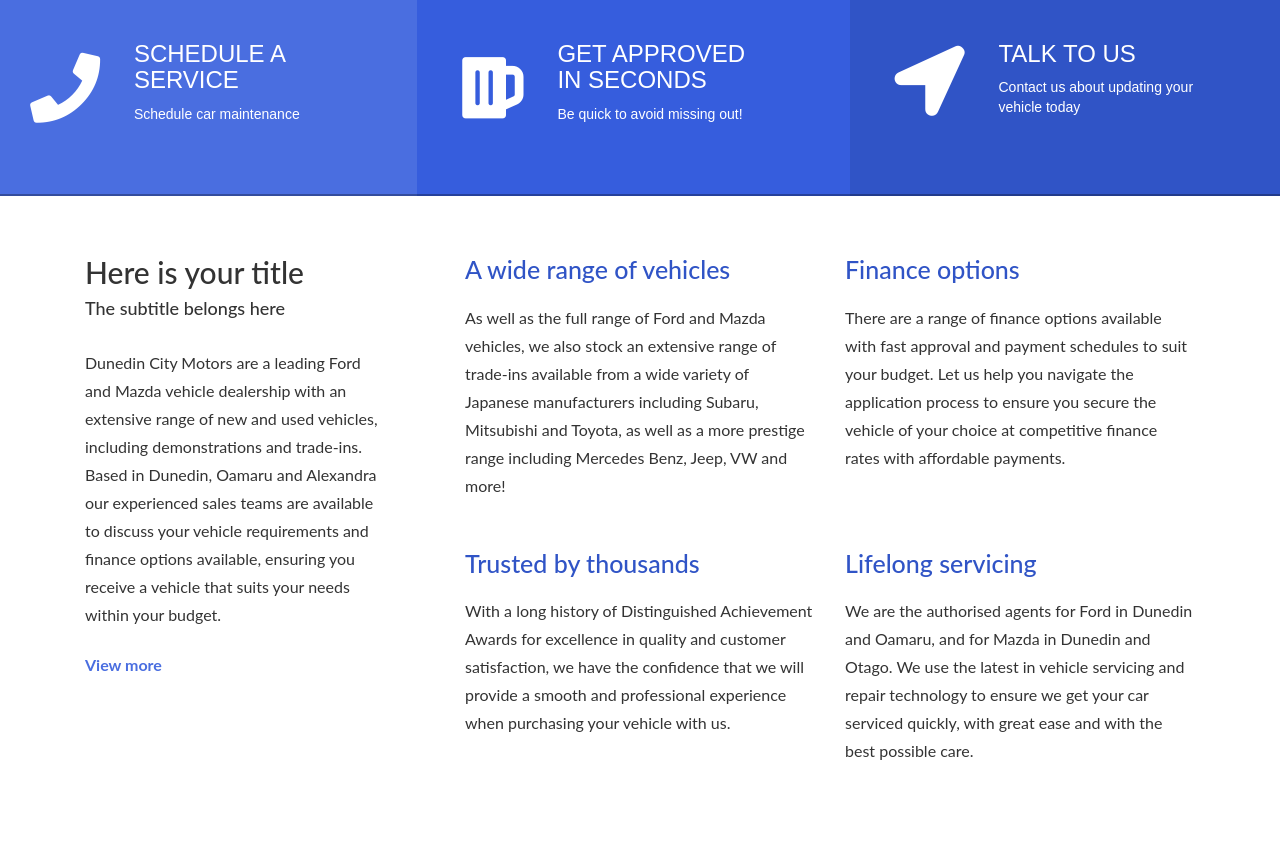
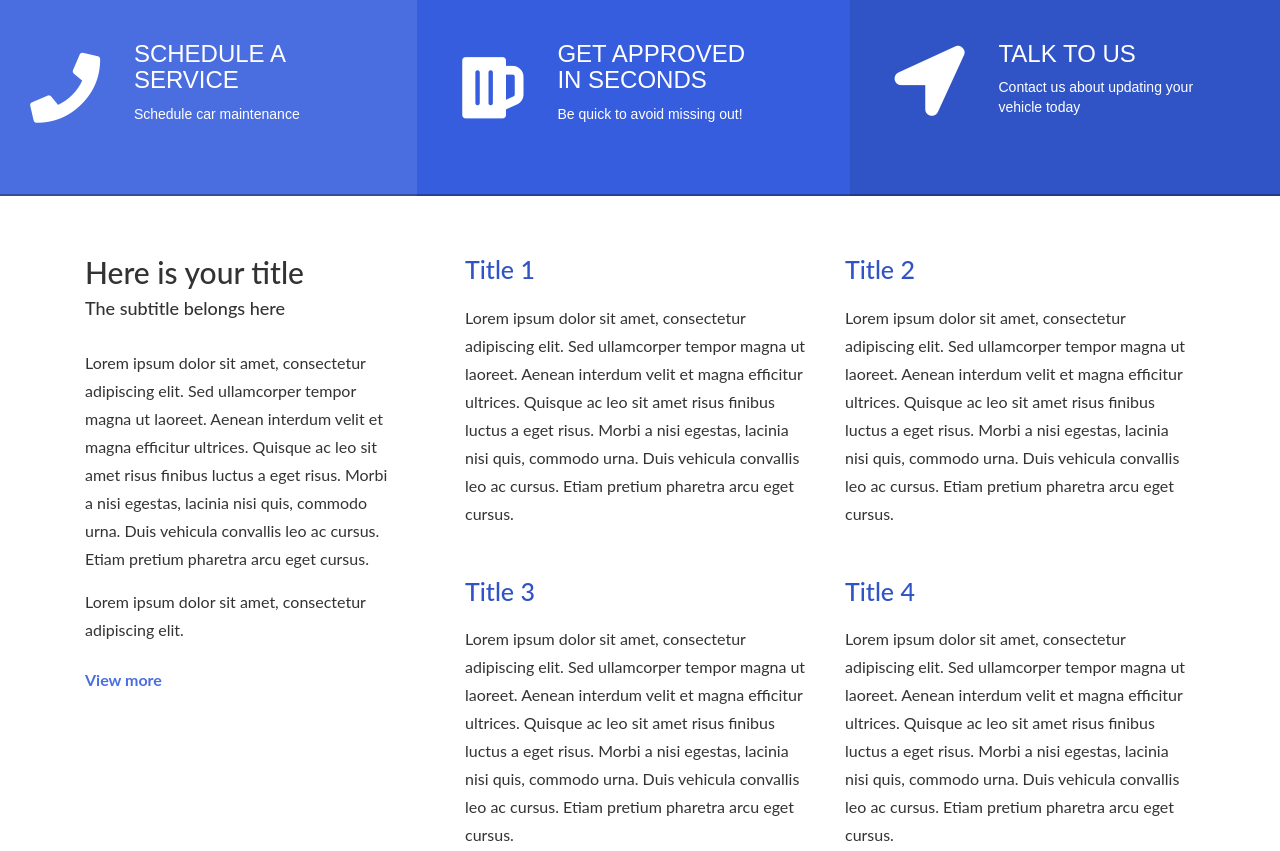
Before and after one commit to georgealexander/home-of-st-barnabas, a Jekyll site: the page built from index.html, in a window 1280 px wide and 900 px high, scrolled down 898 px, cut to the strip 6-857 px from the top of the window. Built offline with Jekyll 4.4.1, drawn with Linux system fonts in a browser that asks for light colours; nearby versions of some CDN libraries; some of the changed text lies outside the part shown.

Commit message:
adding work

```diff
--- a/_layouts/index.html
+++ b/_layouts/index.html
@@ -118,22 +118,30 @@
       <div class="col-md-8 col-sm-12 rhs">
         <div class="row">
           <div class="col-md-6 col-sm-12">
-            <h4>A wide range of vehicles</h4>
-            <p>As well as the full range of Ford and Mazda vehicles, we also stock an extensive range of trade-ins available from a wide variety of Japanese manufacturers including Subaru, Mitsubishi and Toyota, as well as a more prestige range including Mercedes Benz, Jeep, VW and more!</p>
+            <h4>Title 1</h4>
+            <p>
+              Lorem ipsum dolor sit amet, consectetur adipiscing elit. Sed ullamcorper tempor magna ut laoreet. Aenean interdum velit et magna efficitur ultrices. Quisque ac leo sit amet risus finibus luctus a eget risus. Morbi a nisi egestas, lacinia nisi quis, commodo urna. Duis vehicula convallis leo ac cursus. Etiam pretium pharetra arcu eget cursus.
+            </p>
           </div>
           <div class="col-md-6 col-sm-12">
-            <h4>Finance options</h4>
-            <p>There are a range of finance options available with fast approval and payment schedules to suit your budget. Let us help you navigate the application process to ensure you secure the vehicle of your choice at competitive finance rates with affordable payments.</p>
+            <h4>Title 2</h4>
+            <p>
+              Lorem ipsum dolor sit amet, consectetur adipiscing elit. Sed ullamcorper tempor magna ut laoreet. Aenean interdum velit et magna efficitur ultrices. Quisque ac leo sit amet risus finibus luctus a eget risus. Morbi a nisi egestas, lacinia nisi quis, commodo urna. Duis vehicula convallis leo ac cursus. Etiam pretium pharetra arcu eget cursus.
+            </p>
           </div>
         </div>
         <div class="row">
           <div class="col-md-6 col-sm-12">
-            <h4>Trusted by thousands</h4>
-            <p>With a long history of Distinguished Achievement Awards for excellence in quality and customer satisfaction, we have the confidence that we will provide a smooth and professional experience when purchasing your vehicle with us.</p>
+            <h4>Title 3</h4>
+            <p>
+              Lorem ipsum dolor sit amet, consectetur adipiscing elit. Sed ullamcorper tempor magna ut laoreet. Aenean interdum velit et magna efficitur ultrices. Quisque ac leo sit amet risus finibus luctus a eget risus. Morbi a nisi egestas, lacinia nisi quis, commodo urna. Duis vehicula convallis leo ac cursus. Etiam pretium pharetra arcu eget cursus.
+            </p>
           </div>
           <div class="col-md-6 col-sm-12">
-            <h4>Lifelong servicing</h4>
-            <p>We are the authorised agents for Ford in Dunedin and Oamaru, and for Mazda in Dunedin and Otago. We use the latest in vehicle servicing and repair technology to ensure we get your car serviced quickly, with great ease and with the best possible care.</p>
+            <h4>Title 4</h4>
+            <p>
+              Lorem ipsum dolor sit amet, consectetur adipiscing elit. Sed ullamcorper tempor magna ut laoreet. Aenean interdum velit et magna efficitur ultrices. Quisque ac leo sit amet risus finibus luctus a eget risus. Morbi a nisi egestas, lacinia nisi quis, commodo urna. Duis vehicula convallis leo ac cursus. Etiam pretium pharetra arcu eget cursus.
+            </p>
           </div>
         </div>
       </div>
@@ -149,10 +157,10 @@
 
         </div>
         <div class="col-md-6 image-box-content">
-          <h2>Keen to get involved?</h2>
-          <p>If you're a new or experienced player who's keen to get involved with Otago Tennis we'd love to hear from you!</p>
+          <h2>Image Box Title</h2>
+          <p>Lorem ipsum dolor sit amet, consectetur adipiscing elit. Sed ullamcorper tempor magna ut laoreet. Aenean interdum velit et magna efficitur ultrices. </p>
           <div class="view-more">
-            <button class="btn btn-2 btn-2a">Log In</button>
+            <button class="btn btn-2 btn-2a">Contact Us</button>
           </div>
         </div>
         <div class="col-md-3">
```
Also changed, not shown: _sections/section_1.md (+3 -1 lines), 2 other files.
